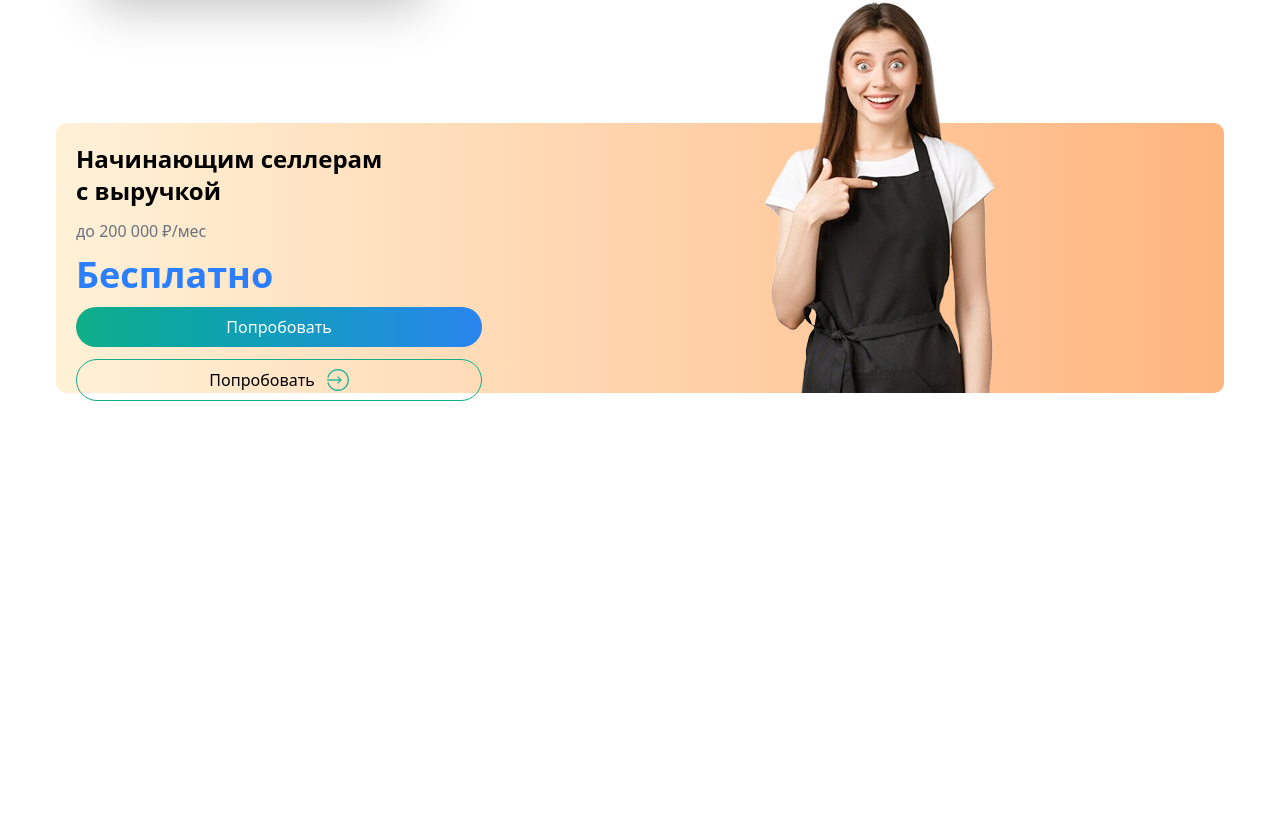
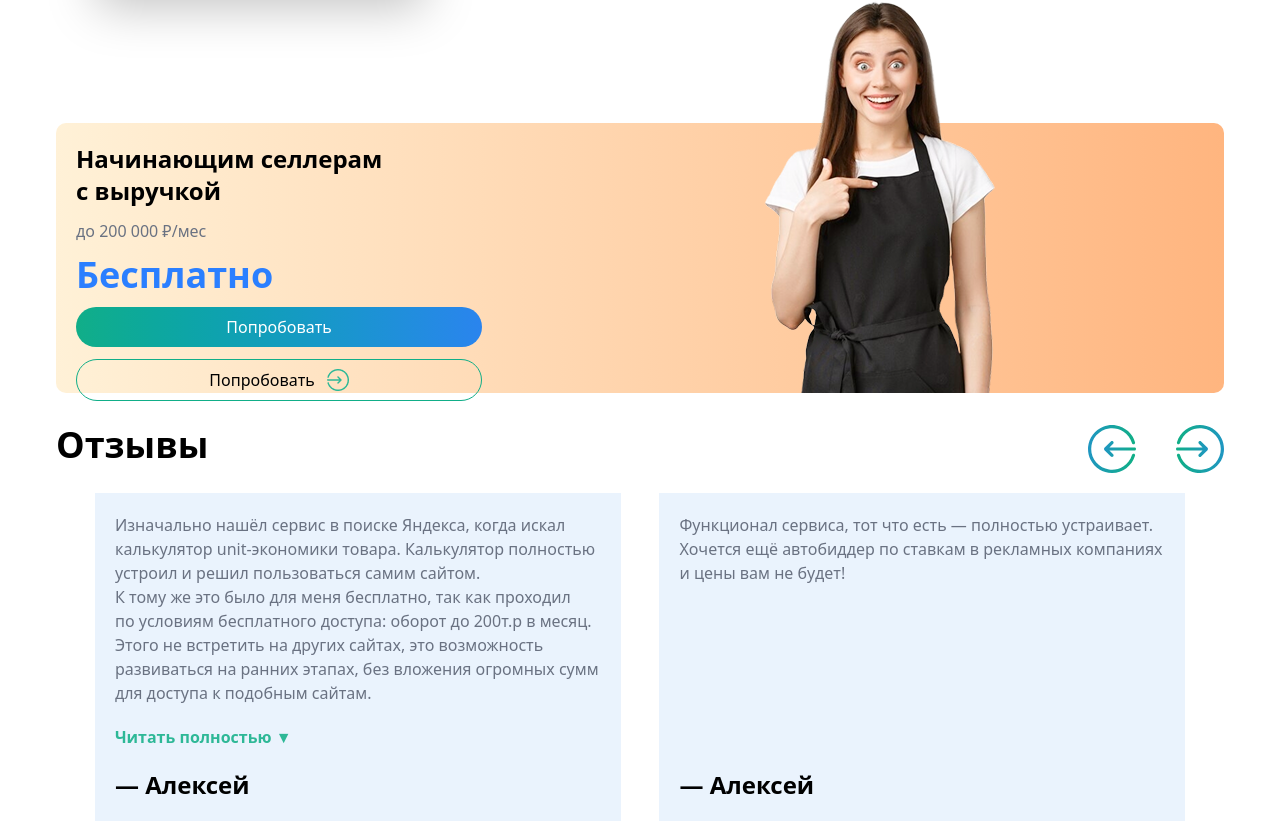
Before and after one commit to Kallofdytu/Exam24horse, a website: page index.html in a window 1280 px wide. Shown: the part 4207-5044 px from the top of the page. Before the commit the page ends 4616 px from the top, so only its background shows below. Drawn offline with Linux system fonts and the light colour scheme.

Commit message:
About us

```diff
--- a/index.html
+++ b/index.html
@@ -447,5 +447,26 @@
     <img class="relative top-4 lg:hidden" src="./src/image/Remove-bg_ai_1691479932588-transformed 4.png" alt="">
         </div>
     </section>
+    <section class="max-w-300 mx-auto p-4">
+            <div class="flex justify-between">
+                <h1 class="text-4xl font-bold">Отзывы</h1>
+                <div class=" hidden lg:flex items-center gap-[40px]">
+                    <img src="./src/image/левая.svg" alt="">
+                    <img src="./src/image/правая.svg" alt="">
+                </div>
+        </div>
+        <div class="flex justify-evenly mt-5">
+            <div class="lg:w-[45%] flex flex-col gap-5 bg-[#EAF3FD] p-5">
+                <p class="text-gray-500">Изначально нашёл сервис в поиске Яндекса, когда искал калькулятор unit-экономики товара. Калькулятор полностью устроил и решил пользоваться самим сайтом. К тому же это было для меня бесплатно, так как проходил по условиям бесплатного доступа: оборот до 200т.р в месяц. Этого не встретить на других сайтах, это возможность развиваться на ранних этапах, без вложения огромных сумм для доступа к подобным сайтам.
+</p>
+<p class="text-[#2EB897] font-bold">Читать полностью ▼</p>
+<p class="text-2xl font-bold">— Алексей</p>
+            </div>
+            <div class="lg:w-[45%] hidden lg:flex flex-col justify-between gap-5 bg-[#EAF3FD] p-5">
+                <p class="text-gray-500">Функционал сервиса, тот что есть — полностью устраивает. Хочется ещё автобиддер по ставкам в рекламных компаниях и цены вам не будет!</p>
+<p class="text-2xl font-bold ">— Алексей</p>
+            </div>
+        </div>
+    </section>
   </body>
 </html>
```
Also changed, not shown: src/output.css.
